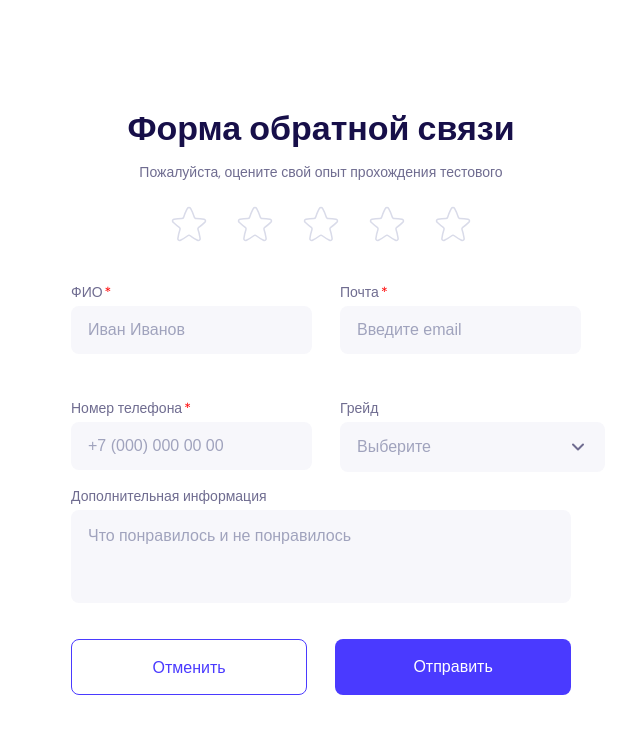
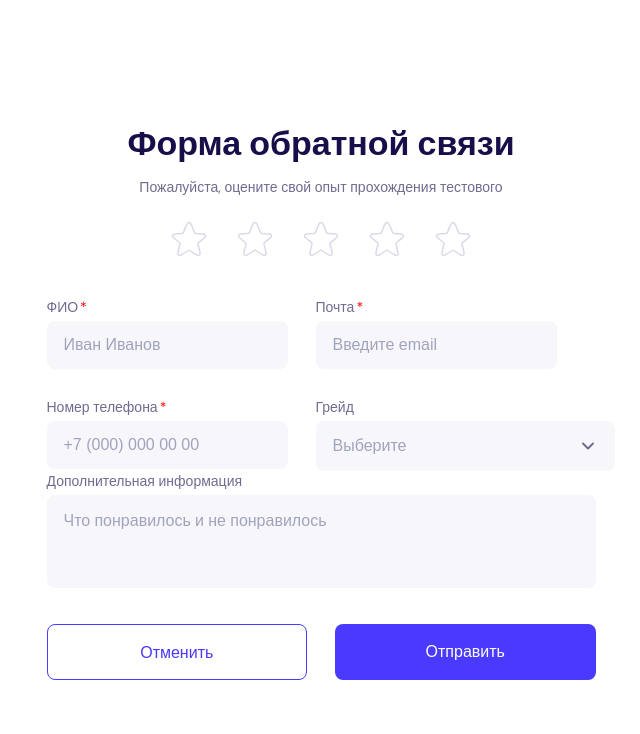
Before and after one commit to tokmashik/feedback-form-for-the-dream-team, a Vue app: page / in a window 1280 px wide. Shown: the top 734 px of the page, without its empty margins (319-959 px from the left). Built offline with nearby package versions, Linux system fonts and the light colour scheme.

Commit message:
fix: fix pages

```diff
--- a/src/components/ModalWrapper.vue
+++ b/src/components/ModalWrapper.vue
@@ -16,7 +16,7 @@
   }
 
   .modal-content {
-    max-width: 500px;
+    max-width: 549px;
     width: 100%;
     background-color: var(--color-neutral-100);
     border-radius: 32px;
--- a/src/components/basic/Input.vue
+++ b/src/components/basic/Input.vue
@@ -49,7 +49,6 @@
   .base-input {
     display: flex;
     flex-direction: column;
-    margin-bottom: 1rem;
   }
 
   .input-label {
--- a/src/components/basic/Select.vue
+++ b/src/components/basic/Select.vue
@@ -145,12 +145,11 @@
     background: #ffffff;
     color: #4e4b66;
     cursor: pointer;
-    font-size: 14px;
     display: flex;
     align-items: center;
     transition: background 0.15s ease;
     gap: 8px;
-    font-size: 14px;
+    font-size: 16px;
 
     &:hover {
       background: #f3f4f6;
```
Also changed, not shown: src/components/ErrorScreen.vue (line endings or trailing spaces), src/components/SuccessForm.vue (line endings or trailing spaces).
